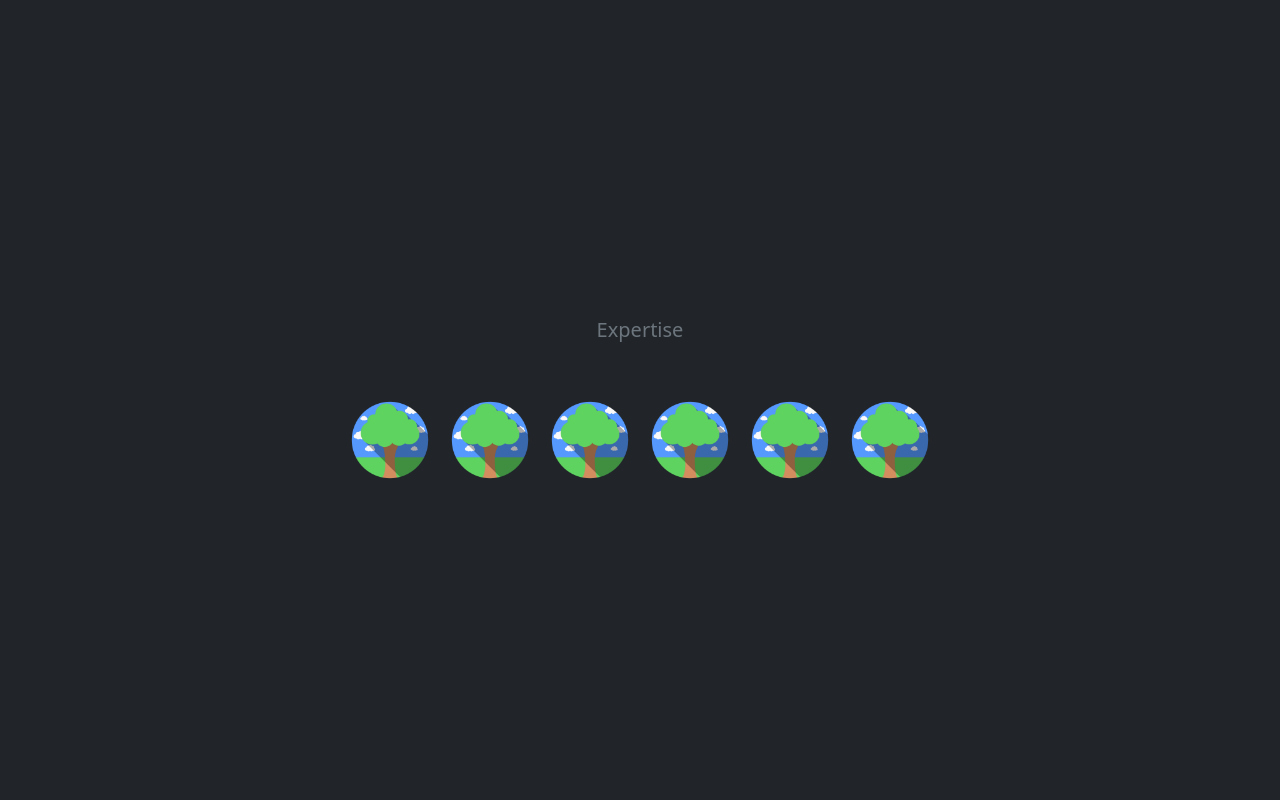
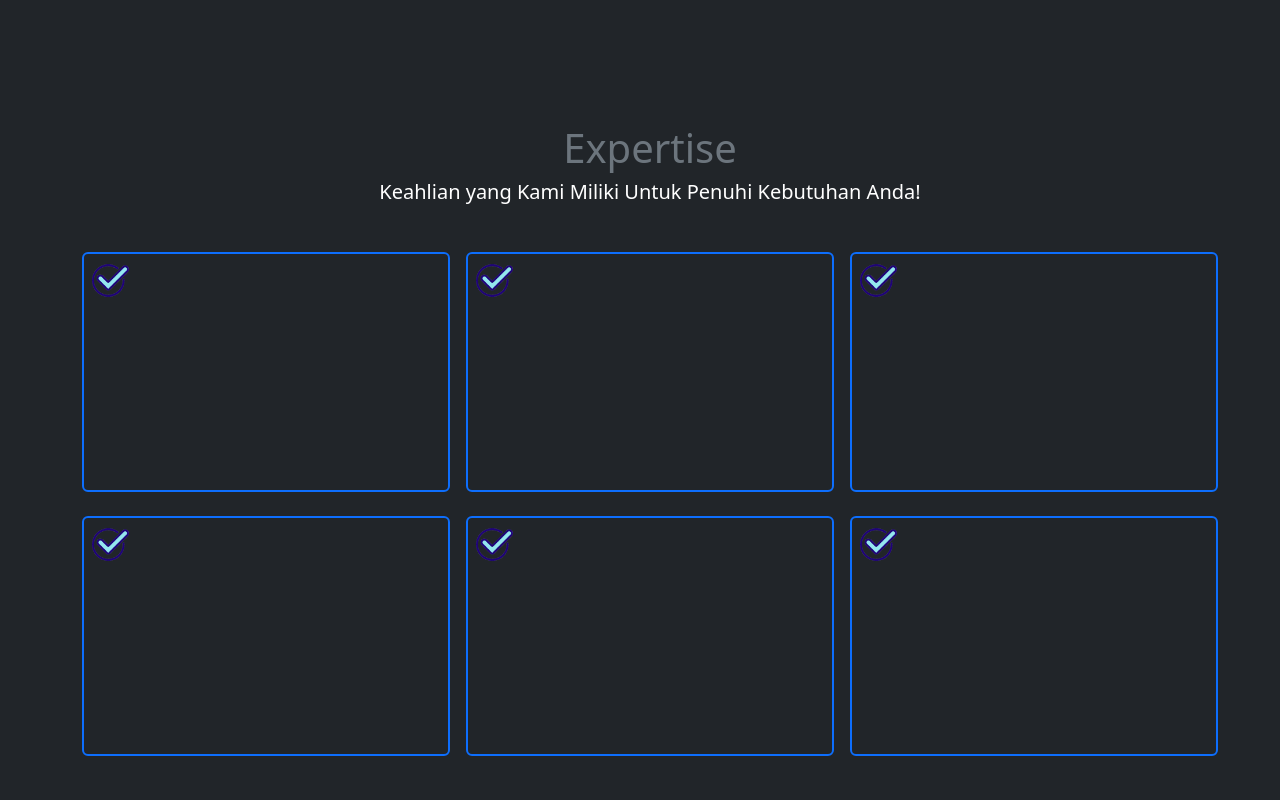
Before and after one commit to Alf4thG3lardi/UKOM-2nd-try, a React (Create React App) app: page / in a window 1280 px wide. Shown: the part 820-1620 px from the top of the page. Built offline with nearby package versions, Linux system fonts and the light colour scheme.

Commit message:
Ulul Commit Expertise (Nyicil)

```diff
--- a/src/Home page/expert/expert.js
+++ b/src/Home page/expert/expert.js
@@ -1,18 +1,34 @@
 import React from 'react';
-import logo from '../../assets/logo.png'
+import checklist from '../../assets/checklist icon.png';
 
 const Expert = () => {
   return (
-    <div class='container d-flex align-items-center' style={{height:'100vh'}}>
+    <div class='container d-flex align-items-center my-5' style={{height:'100vh'}}>
         <div class='mx-auto'>
-            <p class='h5 text-secondary text-center my-5'>Expertise</p>
+            <p class='h1 text-secondary text-center mt-5 mb-2'>Expertise</p>
+            <p className='h5 text-white text-center mb-5'>Keahlian yang Kami Miliki Untuk Penuhi Kebutuhan Anda!</p>
             <div class='d-flex flex-row justify-content-center'>
-                <img src={logo} height='100' width='100'/>
-                <img src={logo} height='100' width='100'/>
-                <img src={logo} height='100' width='100'/>
-                <img src={logo} height='100' width='100'/>
-                <img src={logo} height='100' width='100'/>
-                <img src={logo} height='100' width='100'/>
+                <div class="border border-primary border-2 rounded-2 me-3" style={{ width:'23rem', height:'15rem', }}>
+                  <img className='ms-2 mt-2' src={checklist} alt="" style={{ width:'37px'}}/>
+                </div>
+                <div class="border border-primary border-2 rounded-2" style={{ width:'23rem', height:'15rem', }}>
+                  <img className='ms-2 mt-2' src={checklist} alt="" style={{ width:'37px'}}/>
+                </div>
+                <div class="border border-primary border-2 rounded-2 ms-3" style={{ width:'23rem', height:'15rem', }}>
+                  <img className='ms-2 mt-2' src={checklist} alt="" style={{ width:'37px'}}/>
+                </div>
+            </div>
+
+            <div class='d-flex flex-row justify-content-center my-4'>
+                <div class="border border-primary border-2 rounded-2 me-3" style={{ width:'23rem', height:'15rem', }}>
+                  <img className='ms-2 mt-2' src={checklist} alt="" style={{ width:'37px'}}/>
+                </div>
+                <div class="border border-primary border-2 rounded-2" style={{ width:'23rem', height:'15rem', }}>
+                  <img className='ms-2 mt-2' src={checklist} alt="" style={{ width:'37px'}}/>
+                </div>
+                <div class="border border-primary border-2 rounded-2 ms-3" style={{ width:'23rem', height:'15rem', }}>
+                  <img className='ms-2 mt-2' src={checklist} alt="" style={{ width:'37px'}}/>
+                </div>
             </div>
         </div>
     </div>
```
Also changed, not shown: src/assets/checklist icon.png (added), src/assets/design icon.png (added).
